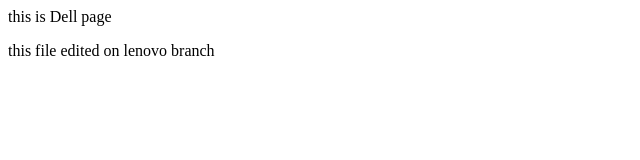
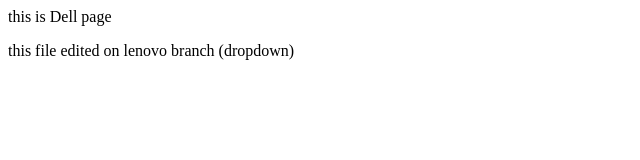
Before and after one commit to imsuraj55/Local-repo, a plain HTML site: page index.html in a window 1280 px wide. Shown: the full height of the page, 0-640 px from the left. Drawn offline with Linux system fonts and the light colour scheme.

```diff
--- a/index.html
+++ b/index.html
@@ -1,2 +1,2 @@
 <p>this is Dell page</p>
-<P>this file edited on lenovo branch</P>
+<P>this file edited on lenovo branch (dropdown)</P>
```
